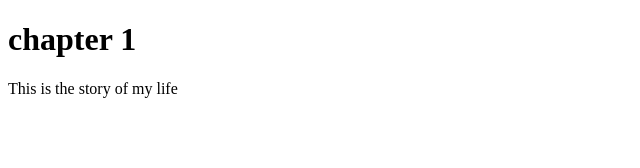
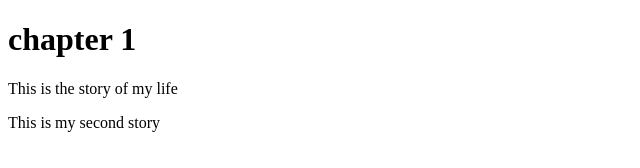
Before and after one commit to Lyndz456/test-1, a plain HTML site: page index.html in a window 1280 px wide. Shown: the whole page, without its empty margins (0-640 px from the left). Drawn offline with Linux system fonts and the light colour scheme.

Commit message:
First commit

```diff
--- a/index.html
+++ b/index.html
@@ -7,6 +7,8 @@
 </head>
 <body>
     <h1>chapter 1</h1>
-    <p>This is the story of my life</p>
+    <p>This is the story of my life</p><p>
+        This is my second story
+    </p>
 </body>
 </html>
```
